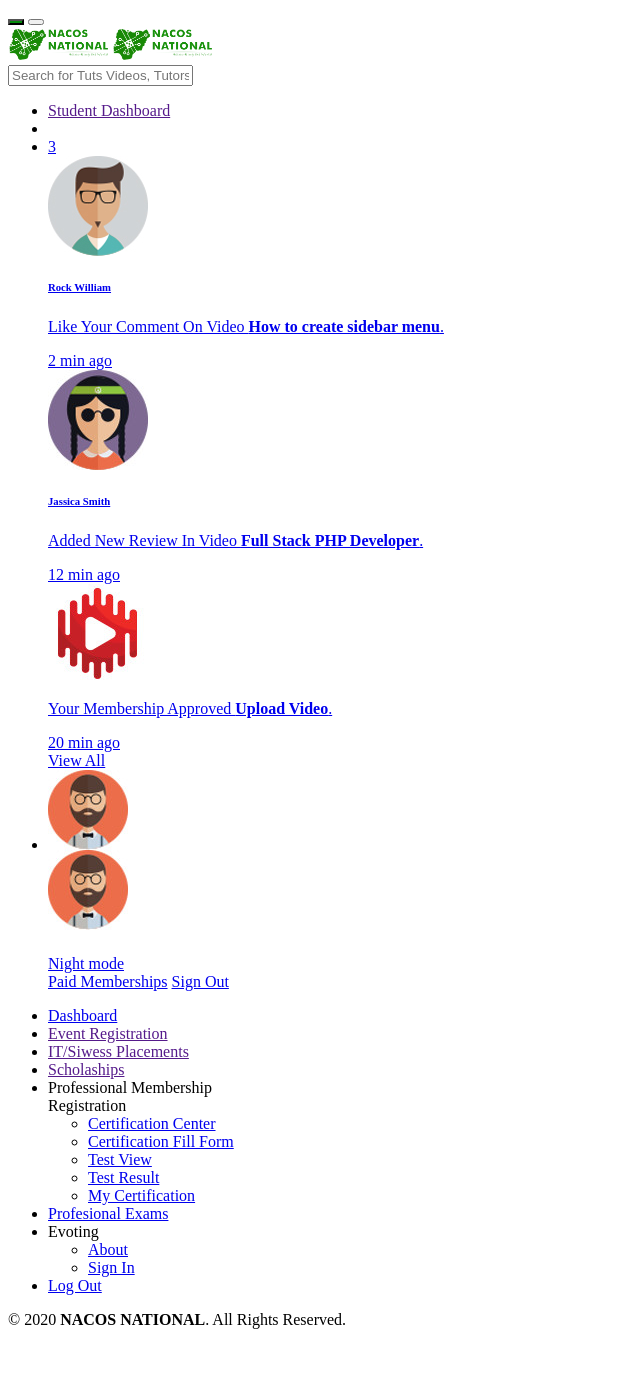
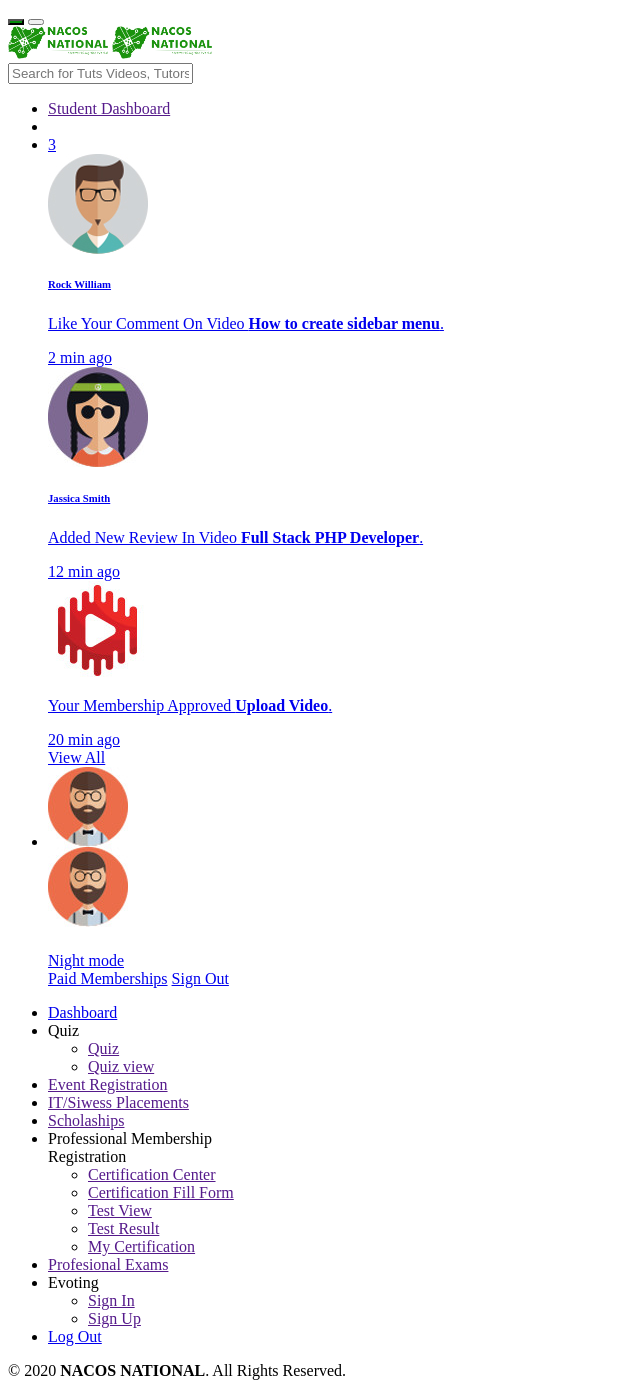
Before and after one commit to coolheaded1/nacos, a PHP site: page /accounts/assets/header.php in a window 1280 px wide. Shown: the whole page, without its empty margins (0-640 px from the left). Before the commit the page ends 1329 px from the top, so only its background shows below. Run offline with PHP 8.4, Linux system fonts and the light colour scheme; data that the repository does not hold is empty.

Commit message:
18/01/2021 initial commit of the day

```diff
--- a/accounts/Stupdate.php
+++ b/accounts/Stupdate.php
@@ -48,7 +48,7 @@ $getSchool =json_encode($_SESSION['getSchool']);
 								<div class="row">
 									<div class="col-md-6">
 										<div class="ui search focus mt-30 lbel25">
-											<label>SurName </label>
+											<label>Surname </label>
 											<div class="ui left icon input swdh11 swdh19">
 												<input class="prompt srch_explore" type="text" name="s_name" value="<?php echo $stuDataGet->s_name; ?>" id="id_holdername" required="" >
 											</div>
@@ -91,7 +91,7 @@ $getSchool =json_encode($_SESSION['getSchool']);
 										<div class="ui search focus mt-30 lbel25">
 											<label>Gender </label>
 											<div class="ui left icon input swdh11 swdh19">
-												<input class="prompt srch_explore" type="text" name="gender" value="<?php echo $stuDataGet->gender; ?>" id="id_holdername" required="" >
+												<input class="prompt srch_explore"  readonly="" type="text" name="gender" value="<?php echo $stuDataGet->gender; ?>" id="id_holdername" required="" >
 											</div>
 										</div>
 									</div>
--- a/accounts/assets/fetcher.php
+++ b/accounts/assets/fetcher.php
@@ -55,7 +55,7 @@ if(!empty($token)){
     }catch(PDOException $e) {
       // echo $stmt . "<br>" . $e->getMessage();
       $msg = "Please Login First";
-      header('Location:../register.php');
+      header('Location:../register.php?msg='.$msg);
     }
     $conn = null;
   }else	if (isset($_SESSION['stuData'])) {
--- a/accounts/assets/formHandler.php
+++ b/accounts/assets/formHandler.php
@@ -32,7 +32,7 @@ function EditStudent($dataGet){
 			$sql2 = "UPDATE schools SET user_reg = :user_reg WHERE chapter_reg  = :chapter_reg";
 			$stmt2= $conn->prepare($sql2);
 			$stmt2->execute($data2);
-		}else if($regMem == 'no'){
+		} if($regMem == 'no'){
 			$data = [
 			's_name' => $dataGet['s_name'],
 			'f_name' => $dataGet['f_name'],
--- a/accounts/assets/header.php
+++ b/accounts/assets/header.php
@@ -26,7 +26,7 @@
 				<li>
 					<a href="" class="upload_btn">Student Dashboard</a>
 				</li>
-				<li class="ui dropdown">
+				<li class="ui ">
 					<a href="logout.php" class="option_links"><i class='fas fa-power-off'></i><span class=""></span></a>
 
 				</li>
@@ -105,10 +105,24 @@
 			<div class="left_section">
 				<ul>
 					<li class="menu--item">
-						<a href="index.php" class="menu--link active" title="Home">
+						<a href="dashboard.php" class="menu--link active" title="Home">
 							<i class='uil uil-home-alt menu--icon'></i>
 							<span class="menu--label">Dashboard</span>
 						</a>
+					</li>
+					<li class="menu--item  menu--item__has_sub_menu">
+						<label class="menu--link" title="Tests">
+							<i class='uil uil-clipboard-alt menu--icon'></i>
+							<span class="menu--label">Quiz</span>
+						</label>
+						<ul class="sub_menu">
+							<li class="sub_menu--item">
+								<a href="" class="sub_menu--link">Quiz </a>
+							</li>
+							<li class="sub_menu--item">
+								<a href="" class="sub_menu--link">Quiz view</a>
+							</li>
+						</ul>
 					</li>
 					<li class="menu--item">
 						<a href="" class="menu--link" title="Live Streams">
@@ -135,46 +149,46 @@
 						</label>
 						<ul class="sub_menu">
 							<li class="sub_menu--item">
-								<a href="certification_center.html" class="sub_menu--link">Certification Center</a>
+								<a href="" class="sub_menu--link">Certification Center</a>
 							</li>
 							<li class="sub_menu--item">
-								<a href="certification_start_form.html" class="sub_menu--link">Certification Fill Form</a>
+								<a href="" class="sub_menu--link">Certification Fill Form</a>
 							</li>
 							<li class="sub_menu--item">
-								<a href="certification_test_view.html" class="sub_menu--link">Test View</a>
+								<a href="" class="sub_menu--link">Test View</a>
 							</li>
 							<li class="sub_menu--item">
-								<a href="certification_test__result.html" class="sub_menu--link">Test Result</a>
+								<a href="" class="sub_menu--link">Test Result</a>
 							</li>
 							<li class="sub_menu--item">
-								<a href="http://www.gambolthemes.net/html-items/edututs+/Instructor_Dashboard/my_certificates.html" class="sub_menu--link">My Certification</a>
+								<a href="" class="sub_menu--link">My Certification</a>
 							</li>
 						</ul>
 					</li>
 					<li class="menu--item">
-						<a href="history.html" class="menu--link" title="History">
+						<a href="" class="menu--link" title="History">
 							<i class='uil uil-history menu--icon'></i>
 							<span class="menu--label">Profesional Exams</span>
 						</a>
 					</li>
 					<li class="menu--item  menu--item__has_sub_menu">
-						<label class="menu--link" title="Pages">
-							<i class='uil uil-file menu--icon'></i>
+						<label class="menu--link" title="Tests">
+							<i class='uil uil-clipboard-alt menu--icon'></i>
 							<span class="menu--label">Evoting</span>
 						</label>
 						<ul class="sub_menu">
 							<li class="sub_menu--item">
-								<a href="about_us.html" class="sub_menu--link">About</a>
+								<a href="" class="sub_menu--link">Sign In</a>
 							</li>
 							<li class="sub_menu--item">
-								<a href="sign_in.html" class="sub_menu--link">Sign In</a>
+								<a href="" class="sub_menu--link">Sign Up</a>
 							</li>
 						</ul>
 					</li>
 					<li class="menu--item">
-						<a href="logout.php" class="menu--link" title="History">
-							<i class='fas fa-power-off menu--icon'></i>
-							<span class="menu--label">Log Out </span>
+						<a href="logout.php" class="menu--link" title="Liked Courses">
+							<i class='uil fas fa-power-off menu--icon'></i>
+							<span class="menu--label">Log Out</span>
 						</a>
 					</li>
 				</ul>
--- a/include/handler.php
+++ b/include/handler.php
@@ -26,8 +26,8 @@ function RegSubmit($params){
   $mailfrom= "";$mailfromname="";$tag="";
   $img ="image is here";
   $data = [
-    'f_name' => $params["register_name"],
-    's_name' => $params["register_fname"],
+    'f_name' => $params["register_fname"],
+    's_name' => $params["register_name"],
     'm_name' => $params["register_mname"],
     'email' => $params["register_email"],
     'password' => MD5($params["register_password"]),
```
Also changed, not shown: accounts/dashboard.php (+13 -2 lines), assets/js/custom.js (+10 -1 lines), register.php (+7 -1 lines), assets/css/style-default.min.css, assets/img/NACOSS site.png, 1 other file.
